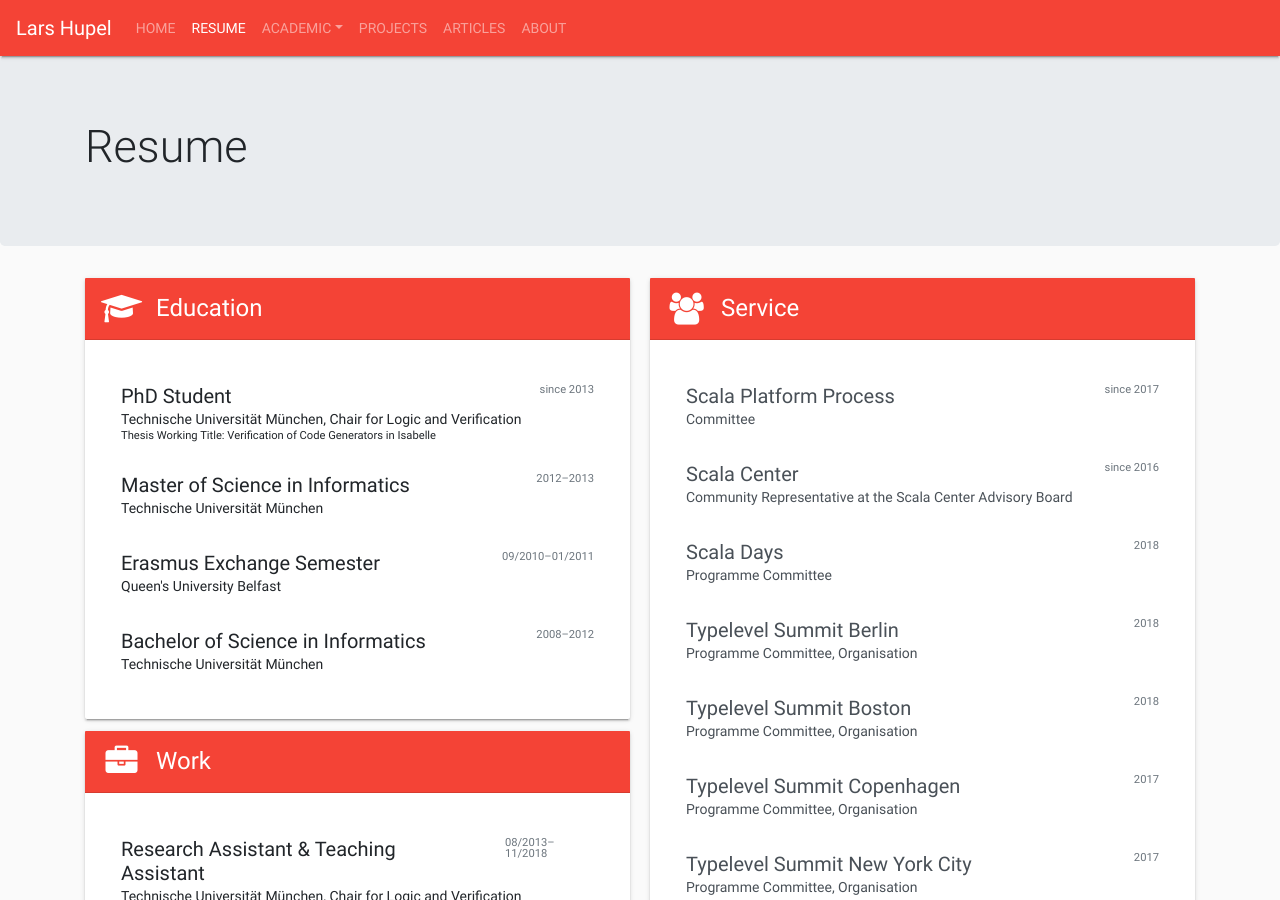
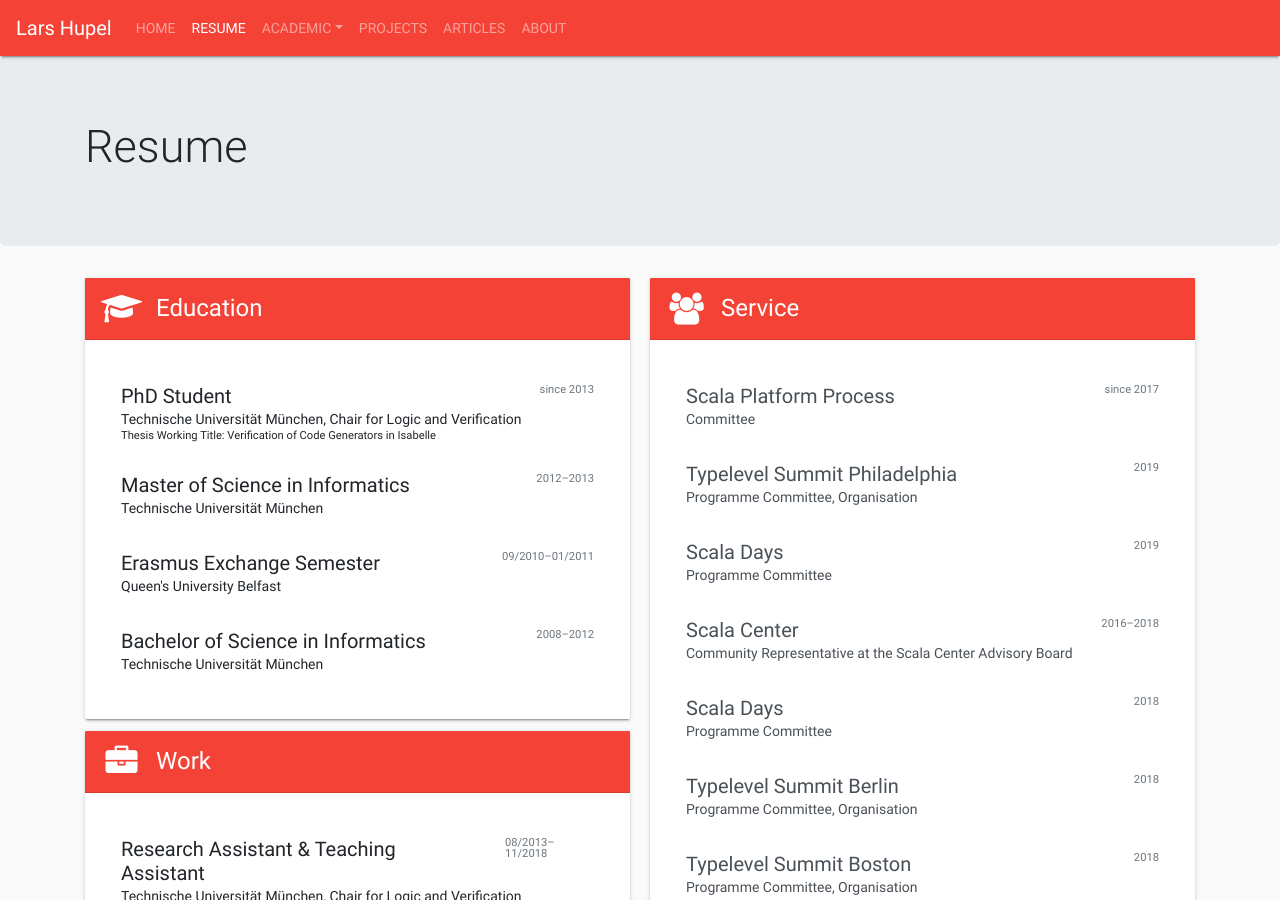
Before and after one commit to larsrh/website, a Jekyll site: the page built from cv.html, in a window 1280 px wide and 900 px high. Built offline with Jekyll 4.4.1, drawn with Linux system fonts in a browser that asks for light colours; comment, search, counter and statistics services are not loaded.

Commit message:
update service

```diff
--- a/_data/service.yml
+++ b/_data/service.yml
@@ -41,7 +41,15 @@
 - text: Scala Center
   role: Community Representative at the Scala Center Advisory Board
   link: "https://scala.epfl.ch/"
-  date: since 2016
+  date: 2016–2018
+- text: Scala Days
+  role: "Programme Committee"
+  link: "https://www.scaladays.org/"
+  date: 2019
+- text: Typelevel Summit Philadelphia
+  role: "Programme Committee, Organisation"
+  link: "https://typelevel.org/event/2019-04-summit-philadelphia/"
+  date: 2019
 - text: Scala Platform Process
   role: Committee
   link: "https://scalacenter.github.io/platform/"
```
